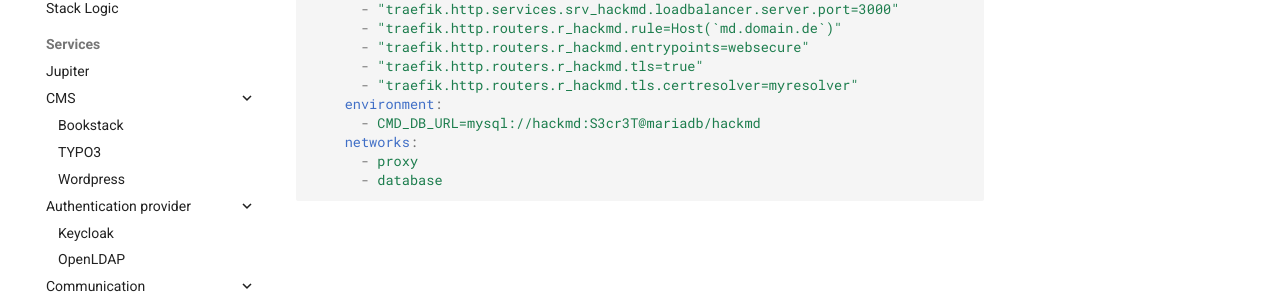
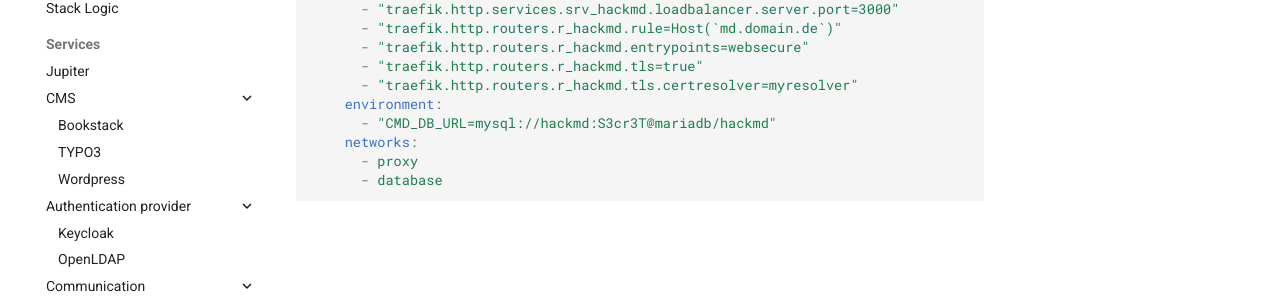
Before and after one commit to felbinger/AdminGuide, an MkDocs documentation site: the page built from docs/services/storage/hackmd.md, in a window 1280 px wide. Shown: the part 327-632 px from the top of the page. Built offline with MkDocs 1.6.1 and Material for MkDocs 9.7.7, drawn with Linux system fonts in a browser that asks for light colours; nearby versions of some CDN libraries; comment, search, counter and statistics services are not loaded.

```diff
--- a/docs/services/storage/hackmd.md
+++ b/docs/services/storage/hackmd.md
@@ -14,7 +14,7 @@
       - "traefik.http.routers.r_hackmd.tls=true"
       - "traefik.http.routers.r_hackmd.tls.certresolver=myresolver"
     environment:
-      - CMD_DB_URL=mysql://hackmd:S3cr3T@mariadb/hackmd
+      - "CMD_DB_URL=mysql://hackmd:S3cr3T@mariadb/hackmd"
     networks:
       - proxy
       - database
```
Also changed, not shown: docs/services/storage/privatebin.md (added, +20 -0 lines).
